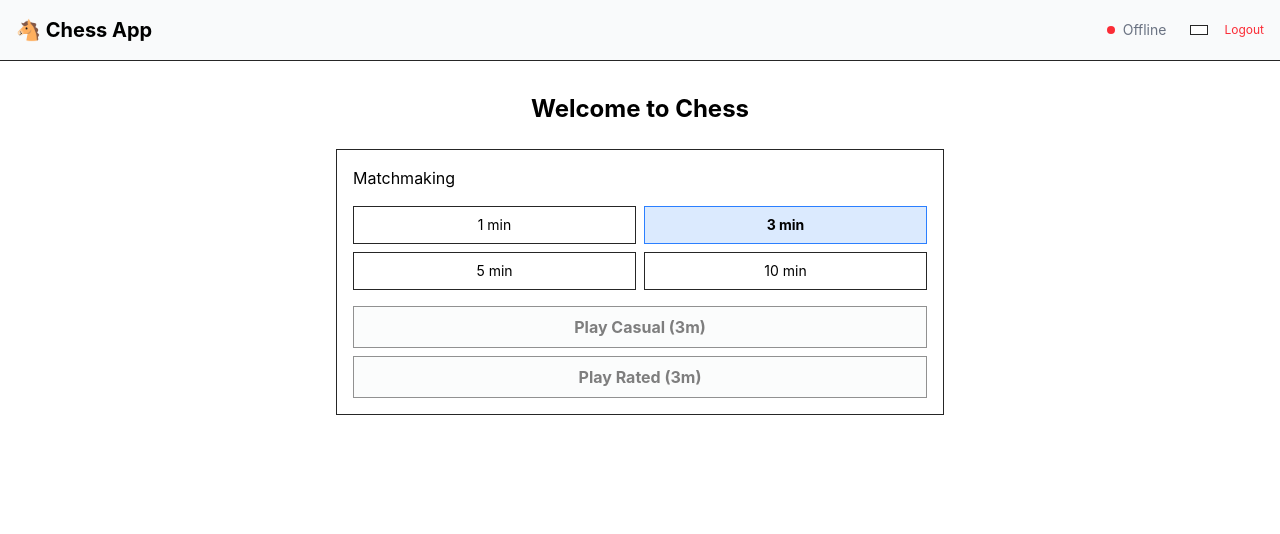
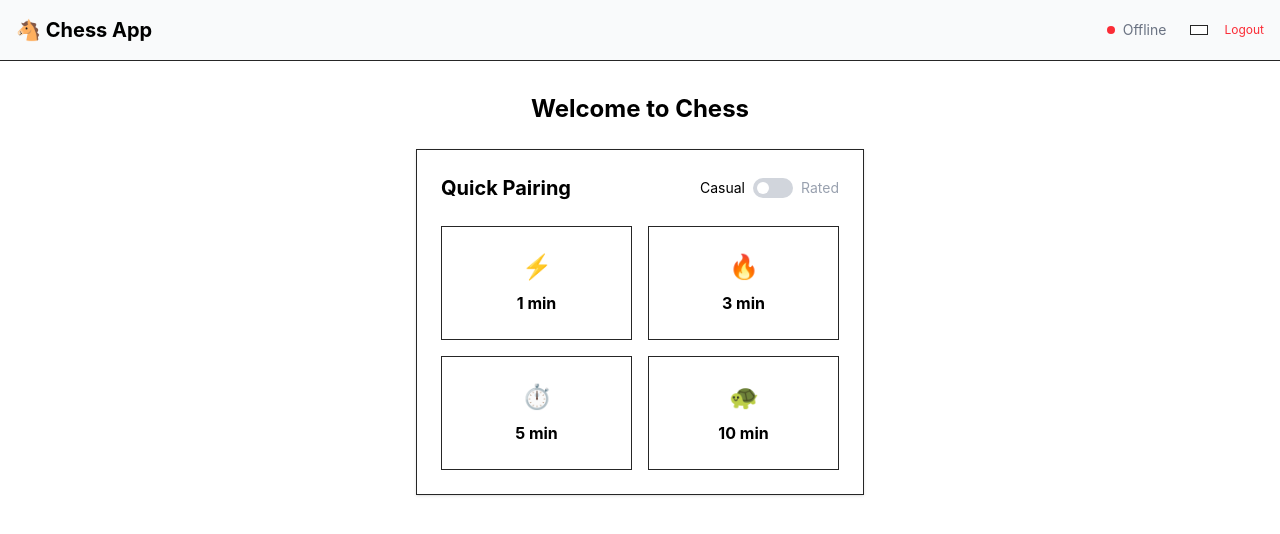
Before and after one commit to Nodo1221/Chess, a Vue app in the folder client/: page / in a window 1280 px wide. Shown: the top 534 px of the page. Built offline with nearby package versions, Linux system fonts and the light colour scheme; no server answers; sample sign-in values are in the browser's storage.

Commit message:
Better pairing

```diff
--- a/client/src/App.vue
+++ b/client/src/App.vue
@@ -11,13 +11,6 @@ const router = useRouter();
 onMounted(async () => {
     if (authStore.isAuthenticated) {
         matchmakingStore.connect();
-    }
-});
-
-// Auto-navigate to game when match is found
-watch(() => matchmakingStore.isInGame, (inGame) => {
-    if (inGame) {
-        router.push('/play');
     }
 });
 </script>
--- a/client/src/components/Matchmaking.vue
+++ b/client/src/components/Matchmaking.vue
@@ -7,65 +7,69 @@ const matchmakingStore = useMatchmakingStore();
 const authStore = useAuthStore();
 
 const isGuest = computed(() => authStore.guestId?.startsWith('guest-'));
-const selectedTime = ref(180);
+const playRated = ref(false); // Toggle for signed-in users
 
 const timeControls = [
-    { label: '1 min', value: 60 },
-    { label: '3 min', value: 180 },
-    { label: '5 min', value: 300 },
-    { label: '10 min', value: 600 },
+    { label: '1 min', value: 60, icon: '⚡' },
+    { label: '3 min', value: 180, icon: '🔥' },
+    { label: '5 min', value: 300, icon: '⏱️' },
+    { label: '10 min', value: 600, icon: '🐢' },
 ];
+
+function quickPlay(seconds: number) {
+    if (isGuest.value || !playRated.value) {
+        matchmakingStore.joinCasualQueue(seconds);
+    } else {
+        matchmakingStore.joinRatedQueue(seconds);
+    }
+}
 </script>
 
 <template>
-    <div class="border p-4">
-        <h3>Matchmaking</h3>
+    <div class="border p-6 bg-white shadow-sm max-w-md mx-auto">
+        <div class="flex justify-between items-center mb-6">
+            <h3 class="text-xl font-bold">Quick Pairing</h3>
 
-        <div v-if="!matchmakingStore.isInGame" class="flex flex-col gap-4 mt-4">
-            <div>
-                <div class="grid grid-cols-2 gap-2">
-                    <button
-                        v-for="tc in timeControls"
-                        :key="tc.value"
-                        @click="selectedTime = tc.value"
-                        :class="['border p-2 text-sm', selectedTime === tc.value ? 'bg-blue-100 border-blue-500 font-bold' : 'bg-white']"
-                        :disabled="matchmakingStore.isInQueue"
-                    >
-                        {{ tc.label }}
-                    </button>
-                </div>
+            <div v-if="!isGuest" class="flex items-center gap-2 text-sm">
+                <span :class="{'text-gray-400': playRated}">Casual</span>
+                <button
+                    @click="playRated = !playRated"
+                    class="w-10 h-5 rounded-full relative transition-colors duration-200"
+                    :class="playRated ? 'bg-green-500' : 'bg-gray-300'"
+                >
+                    <div
+                        class="w-3 h-3 bg-white rounded-full absolute top-1 transition-transform duration-200"
+                        :style="{ left: playRated ? 'calc(100% - 16px)' : '4px' }"
+                    ></div>
+                </button>
+                <span :class="{'text-gray-400': !playRated}">Rated</span>
             </div>
-
-            <div class="flex flex-col gap-2">
-                <button
-                    @click="matchmakingStore.joinCasualQueue(selectedTime)"
-                    :disabled="!matchmakingStore.isConnected || matchmakingStore.isInQueue"
-                    class="border px-4 py-2 disabled:opacity-50 font-bold bg-gray-50 hover:bg-gray-100"
-                >
-                    {{ matchmakingStore.isInQueue ? 'Searching...' : `Play Casual (${selectedTime / 60}m)` }}
-                </button>
-
-                <button
-                    v-if="!isGuest"
-                    @click="matchmakingStore.joinRatedQueue(selectedTime)"
-                    :disabled="!matchmakingStore.isConnected || matchmakingStore.isInQueue"
-                    class="border px-4 py-2 disabled:opacity-50 font-bold bg-gray-50 hover:bg-gray-100"
-                >
-                    Play Rated ({{ selectedTime / 60 }}m)
-                </button>
-
-                <div v-else class="text-center p-2 border border-dashed text-gray-500 text-sm">
-                    Sign in to play Rated
-                </div>
+            <div v-else class="text-xs text-gray-500 italic">
+                Unrated only
             </div>
         </div>
 
-        <div v-else class="mt-4">
+        <div v-if="matchmakingStore.isInQueue" class="text-center py-8">
+            <div class="animate-pulse mb-4 text-2xl">⏳</div>
+            <div class="font-bold mb-4">Searching for opponent...</div>
             <button
                 @click="matchmakingStore.resetMatch"
-                class="text-sm text-red-500 hover:underline border p-2 w-full text-center"
+                class="text-sm text-red-500 hover:underline border px-4 py-2"
             >
-                Resign / Leave Game
+                Cancel Search
+            </button>
+        </div>
+
+        <div v-else class="grid grid-cols-2 gap-4">
+            <button
+                v-for="tc in timeControls"
+                :key="tc.value"
+                @click="quickPlay(tc.value)"
+                class="border p-6 flex flex-col items-center gap-2 hover:bg-gray-50 hover:border-blue-500 transition-all cursor-pointer"
+                :disabled="!matchmakingStore.isConnected"
+            >
+                <span class="text-2xl">{{ tc.icon }}</span>
+                <span class="font-bold">{{ tc.label }}</span>
             </button>
         </div>
     </div>
--- a/client/src/router/index.ts
+++ b/client/src/router/index.ts
@@ -11,9 +11,10 @@ const router = createRouter({
             component: HomeView,
         },
         {
-            path: '/play',
-            name: 'play',
+            path: '/game/:id',
+            name: 'game',
             component: GameView,
+            props: true
         },
     ],
 });
--- a/client/src/stores/matchmaking.ts
+++ b/client/src/stores/matchmaking.ts
@@ -2,6 +2,7 @@ import { defineStore } from 'pinia';
 import { ref, computed } from 'vue';
 import { Client } from '@stomp/stompjs';
 import { useAuthStore } from './auth';
+import router from '@/router';
 
 export const useMatchmakingStore = defineStore('matchmaking', () => {
     const authStore = useAuthStore();
@@ -58,6 +59,8 @@ export const useMatchmakingStore = defineStore('matchmaking', () => {
                 console.log('DEBUG: Move Received from Topic', moveData);
                 lastMoveReceived.value = moveData;
             });
+
+            router.push(`/game/${match.gameId}`);
         }
     }
 
--- a/client/src/views/GameView.vue
+++ b/client/src/views/GameView.vue
@@ -1,21 +1,17 @@
 <script setup lang="ts">
-import { onMounted, watch } from 'vue';
+import { onMounted } from 'vue';
 import { useMatchmakingStore } from '@/stores/matchmaking';
 import Board from '@/components/Board.vue';
-import { useRouter } from 'vue-router';
+import { useRouter, useRoute } from 'vue-router';
 
 const matchmakingStore = useMatchmakingStore();
 const router = useRouter();
+const route = useRoute();
 
 onMounted(() => {
-    if (!matchmakingStore.isInGame) {
-        router.push('/');
-    }
-});
-
-// If the match ends or is reset, go back home
-watch(() => matchmakingStore.isInGame, (inGame) => {
-    if (!inGame) {
+    // If there's no match found in the store, redirect home.
+    // To support spectators later, this logic will need to ask the server for the game state first.
+    if (!matchmakingStore.isInGame || matchmakingStore.matchFound?.gameId !== route.params.id) {
         router.push('/');
     }
 });
@@ -24,36 +20,36 @@ watch(() => matchmakingStore.isInGame, (inGame) => {
 <template>
     <div class="p-4 max-w-5xl mx-auto flex flex-col gap-4">
         <div class="flex justify-between items-center border-b pb-2">
-            <button @click="matchmakingStore.resetMatch" class="text-red-500 hover:underline text-sm border px-2 py-1">
+            <button @click="matchmakingStore.resetMatch(); router.push('/')" class="text-red-500 hover:underline text-sm border px-2 py-1">
                 Resign / Leave Game
             </button>
 
-            <div v-if="matchmakingStore.matchFound" class="text-sm">
-                Game ID: <span class="font-mono text-gray-500">{{ matchmakingStore.matchFound.gameId }}</span>
+            <div class="flex gap-4 items-center">
+                <div class="text-sm text-gray-500 flex gap-2 items-center">
+                    <span>Share URL to spectate:</span>
+                    <input type="text" readonly :value="`http://localhost:5173/game/${route.params.id}`" class="border px-2 py-1 text-xs w-64 bg-gray-50" @click="$event.target?.select()">
+                </div>
             </div>
         </div>
 
-        <div class="flex gap-8 justify-center">
+        <div class="flex gap-8 justify-center mt-4">
             <div class="border p-2 shadow-sm bg-gray-50">
                 <Board />
             </div>
 
             <div v-if="matchmakingStore.matchFound" class="w-64 flex flex-col gap-4">
                 <div class="border p-4 bg-gray-50">
-                    <h3 class="font-bold border-b pb-2 mb-2">Players</h3>
-                    <div class="flex justify-between items-center mb-2">
-                        <span class="w-4 h-4 bg-white border inline-block"></span>
-                        <span class="font-mono text-sm truncate">{{ matchmakingStore.matchFound.whitePlayer.nickname }}</span>
-                    </div>
-                    <div class="flex justify-between items-center">
-                        <span class="w-4 h-4 bg-black border inline-block"></span>
-                        <span class="font-mono text-sm truncate">{{ matchmakingStore.matchFound.blackPlayer.nickname }}</span>
+                    <h3 class="font-bold border-b pb-2 mb-4 text-center">Opponent</h3>
+                    <div class="flex flex-col gap-2 items-center">
+                        <span class="font-mono font-bold text-lg truncate">
+                            {{ matchmakingStore.matchFound.whitePlayer.id === $authStore?.guestId ? matchmakingStore.matchFound.blackPlayer.nickname : matchmakingStore.matchFound.whitePlayer.nickname }}
+                        </span>
                     </div>
                 </div>
 
-                <div class="border p-4 bg-gray-50 text-center">
+                <div class="border p-4 bg-gray-50 text-center flex flex-col justify-center items-center h-24">
                     <div class="text-xs text-gray-500 mb-1">Time Control</div>
-                    <div class="font-bold text-xl">{{ matchmakingStore.matchFound.timeControlSeconds / 60 }} min</div>
+                    <div class="font-bold text-2xl">{{ matchmakingStore.matchFound.timeControlSeconds / 60 }} min</div>
                 </div>
             </div>
         </div>
```
